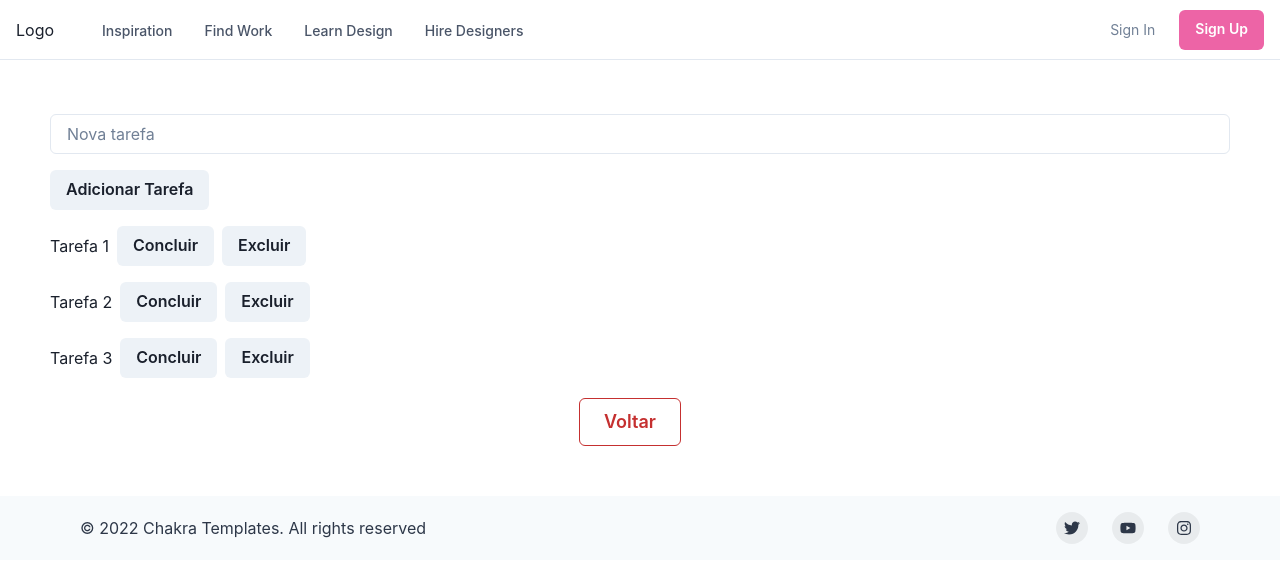
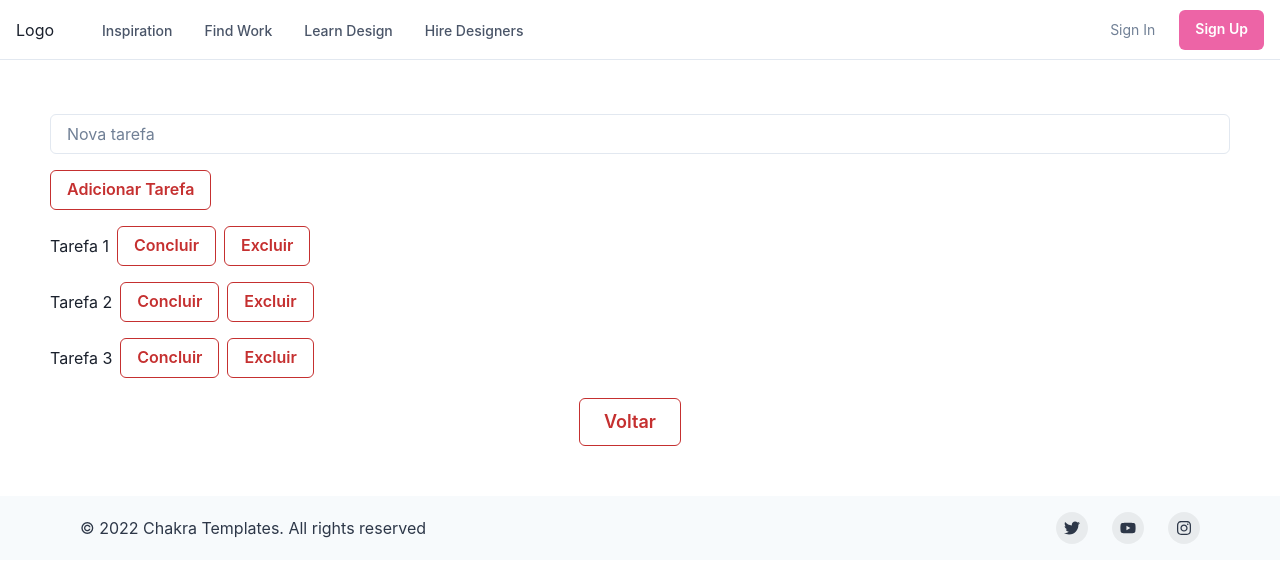
Before and after one commit to ArttyX/ProjetoReact, a React (Vite) app: page /Tarefas in a window 1280 px wide. Shown: the top 582 px of the page. Built offline with nearby package versions, Linux system fonts and the light colour scheme.

Commit message:
Padronizado botões da página Tarefas

```diff
--- a/src/components/Tarefas/ListaTarefas.tsx
+++ b/src/components/Tarefas/ListaTarefas.tsx
@@ -15,14 +15,14 @@ interface Tarefa {
         {tarefas.map((tarefa, index) => (
           <HStack key={index}>
             <Text>{tarefa.nome}</Text>
-            <Button onClick={() => onToggleStatus(index)}>
+            <Button colorScheme='red' variant='outline' onClick={() => onToggleStatus(index)}>
               {tarefa.pendente ? 'Concluir' : 'Pendente'}
             </Button>
-            <Button onClick={() => onDelete(index)}>Excluir</Button>
+            <Button  colorScheme='red' variant='outline' onClick={() => onDelete(index)}>Excluir</Button>
           </HStack>
         ))}
       </VStack>
     );
   };
 
-  export default ListaDeTarefas;
+export default ListaDeTarefas;
--- a/src/pages/Tarefas/index.tsx
+++ b/src/pages/Tarefas/index.tsx
@@ -39,7 +39,7 @@ function ListaTarefas () {
           onChange={(e) => setNovaTarefa(e.target.value)}
           placeholder="Nova tarefa"
         />
-        <Button onClick={handleAddTarefa}>Adicionar Tarefa</Button>
+        <Button colorScheme='red' variant='outline' onClick={handleAddTarefa}>Adicionar Tarefa</Button>
         <ListaDeTarefas
           tarefas={tarefas}
           onDelete={handleDelete}
```
